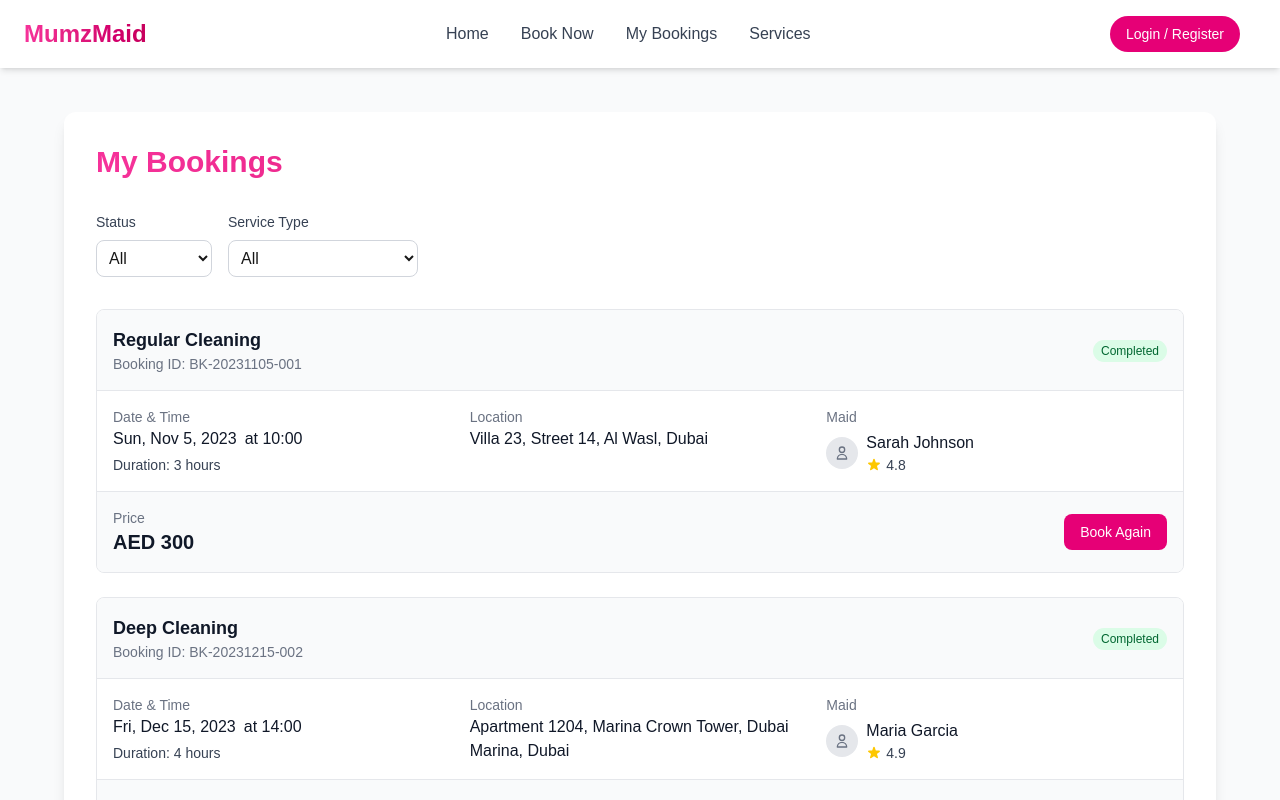
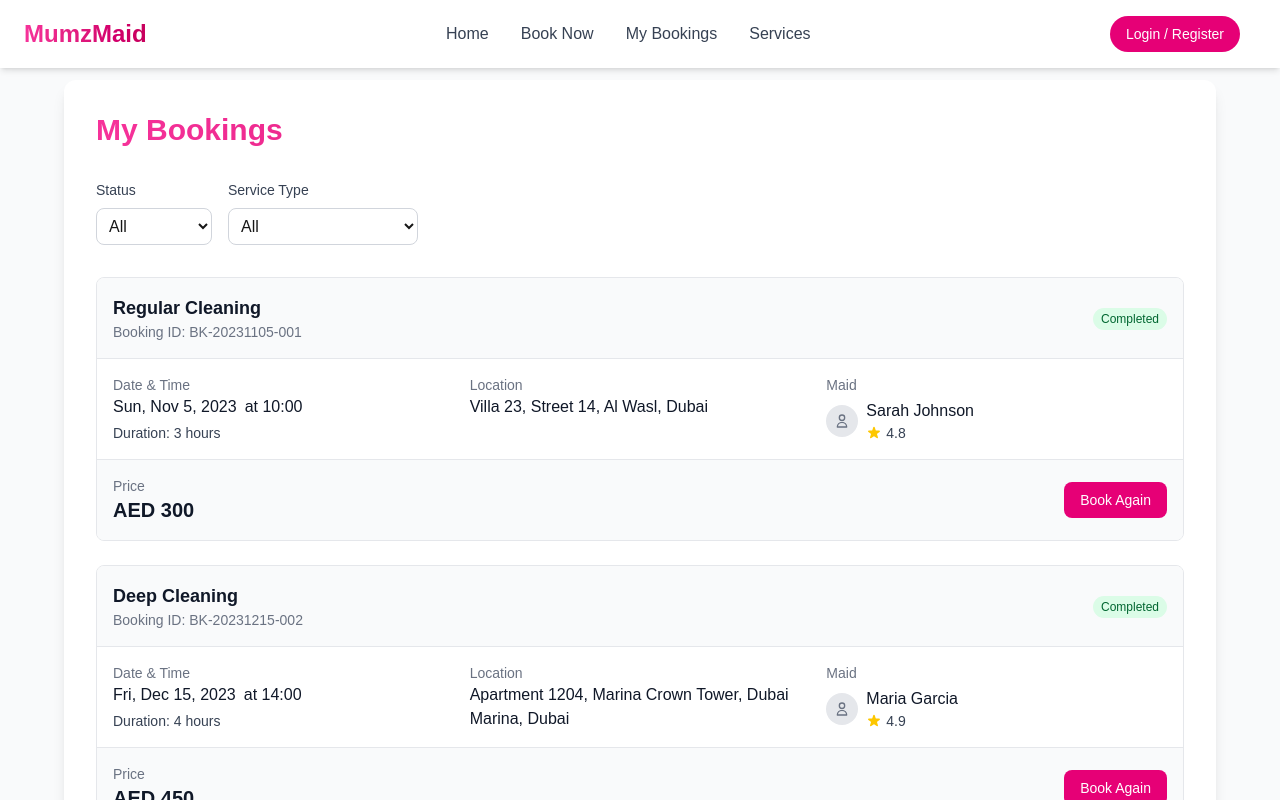
Before and after one commit to CiprianSpiridon/mums-helpers, a Next.js app: page /my-bookings in a window 1280 px wide. Shown: the top 800 px of the page. Built offline with nearby package versions, Linux system fonts and the light colour scheme.

Commit message:
ui updates 5

```diff
--- a/src/app/my-bookings/page.tsx
+++ b/src/app/my-bookings/page.tsx
@@ -156,7 +156,7 @@
   return (
     <>
       <Header />
-      <main className="flex min-h-screen flex-col items-center pt-28 pb-16 px-4 sm:px-6 bg-gray-50">
+      <main className="flex min-h-screen flex-col items-center justify-start pt-20 pb-16 px-0 sm:px-6 bg-gray-50">
         <div className="w-full max-w-6xl">
           <div className="bg-white p-6 sm:p-8 rounded-xl shadow-lg mb-8">
             <h1 className="text-3xl font-bold mb-8 bg-gradient-to-r from-pink-500 to-pink-700 bg-clip-text text-transparent">
```
